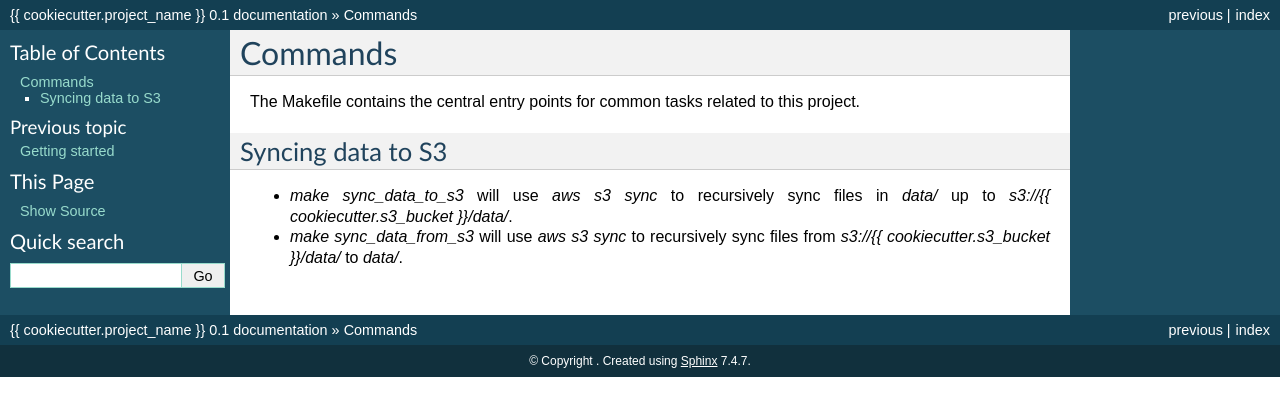
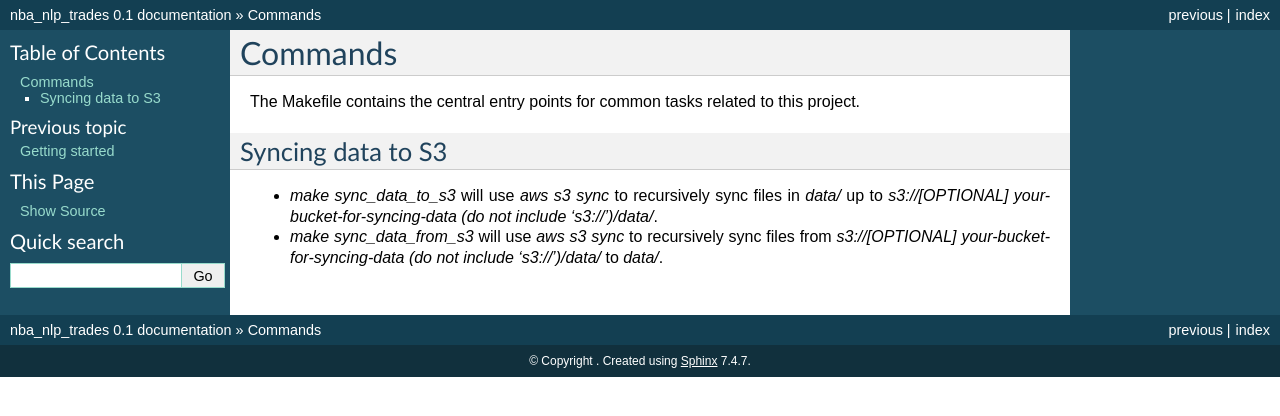
Before and after one commit to jrogers239/nba_trades, a Sphinx documentation site: the page built from docs/commands.rst, in a window 1280 px wide. Shown: the top 416 px of the page. Built offline with Sphinx 7.4.7, drawn with Linux system fonts in a browser that asks for light colours.

Commit message:
Fixes to the files for nba_trades

```diff
--- a/docs/commands.rst
+++ b/docs/commands.rst
@@ -6,5 +6,5 @@ The Makefile contains the central entry points for common tasks related to this
 Syncing data to S3
 ^^^^^^^^^^^^^^^^^^
 
-* `make sync_data_to_s3` will use `aws s3 sync` to recursively sync files in `data/` up to `s3://{{ cookiecutter.s3_bucket }}/data/`.
-* `make sync_data_from_s3` will use `aws s3 sync` to recursively sync files from `s3://{{ cookiecutter.s3_bucket }}/data/` to `data/`.
+* `make sync_data_to_s3` will use `aws s3 sync` to recursively sync files in `data/` up to `s3://[OPTIONAL] your-bucket-for-syncing-data (do not include 's3://')/data/`.
+* `make sync_data_from_s3` will use `aws s3 sync` to recursively sync files from `s3://[OPTIONAL] your-bucket-for-syncing-data (do not include 's3://')/data/` to `data/`.
--- a/docs/conf.py
+++ b/docs/conf.py
@@ -1,6 +1,6 @@
 # -*- coding: utf-8 -*-
 #
-# {{ cookiecutter.project_name }} documentation build configuration file, created by
+# nba_nlp_trades documentation build configuration file, created by
 # sphinx-quickstart.
 #
 # This file is execfile()d with the current directory set to its containing dir.
@@ -41,7 +41,7 @@ source_suffix = '.rst'
 master_doc = 'index'
 
 # General information about the project.
-project = u'{{ cookiecutter.project_name }}'
+project = u'nba_nlp_trades'
 
 # The version info for the project you're documenting, acts as replacement for
 # |version| and |release|, also used in various other places throughout the
@@ -164,7 +164,7 @@ html_static_path = ['_static']
 # html_file_suffix = None
 
 # Output file base name for HTML help builder.
-htmlhelp_basename = '{{ cookiecutter.repo_name }}doc'
+htmlhelp_basename = 'nba_tradesdoc'
 
 
 # -- Options for LaTeX output --------------------------------------------------
@@ -184,9 +184,9 @@ latex_elements = {
 # (source start file, target name, title, author, documentclass [howto/manual]).
 latex_documents = [
     ('index',
-     '{{ cookiecutter.repo_name }}.tex',
-     u'{{ cookiecutter.project_name }} Documentation',
-     u"{{ cookiecutter.author_name }}", 'manual'),
+     'nba_trades.tex',
+     u'nba_nlp_trades Documentation',
+     u"Jonathan Rogers", 'manual'),
 ]
 
 # The name of an image file (relative to this directory) to place at the top of
@@ -215,8 +215,8 @@ latex_documents = [
 # One entry per manual page. List of tuples
 # (source start file, name, description, authors, manual section).
 man_pages = [
-    ('index', '{{ cookiecutter.repo_name }}', u'{{ cookiecutter.project_name }} Documentation',
-     [u"{{ cookiecutter.author_name }}"], 1)
+    ('index', 'nba_trades', u'nba_nlp_trades Documentation',
+     [u"Jonathan Rogers"], 1)
 ]
 
 # If true, show URL addresses after external links.
@@ -229,9 +229,9 @@ man_pages = [
 # (source start file, target name, title, author,
 #  dir menu entry, description, category)
 texinfo_documents = [
-    ('index', '{{ cookiecutter.repo_name }}', u'{{ cookiecutter.project_name }} Documentation',
-     u"{{ cookiecutter.author_name }}", '{{ cookiecutter.project_name }}',
-     '{{ cookiecutter.description }}', 'Miscellaneous'),
+    ('index', 'nba_trades', u'nba_nlp_trades Documentation',
+     u"Jonathan Rogers", 'nba_nlp_trades',
+     'Take Raw Text file an convert into a useable table to track trades', 'Miscellaneous'),
 ]
 
 # Documents to append as an appendix to all manuals.
--- a/docs/index.rst
+++ b/docs/index.rst
@@ -1,9 +1,9 @@
-.. {{ cookiecutter.project_name }} documentation master file, created by
+.. nba_nlp_trades documentation master file, created by
    sphinx-quickstart.
    You can adapt this file completely to your liking, but it should at least
    contain the root `toctree` directive.
 
-{{ cookiecutter.project_name }} documentation!
+nba_nlp_trades documentation!
 ==============================================
 
 Contents:
--- a/requirements.txt
+++ b/requirements.txt
@@ -8,8 +8,3 @@ coverage
 awscli
 flake8
 python-dotenv>=0.5.1
-{% if cookiecutter.python_interpreter != 'python3' %}
-
-# backwards compatibility
-pathlib2
-{% endif %}
--- a/setup.py
+++ b/setup.py
@@ -4,7 +4,7 @@ setup(
     name='src',
     packages=find_packages(),
     version='0.1.0',
-    description='{{ cookiecutter.description }}',
-    author='{{ cookiecutter.author_name }}',
-    license='{% if cookiecutter.open_source_license == 'MIT' %}MIT{% elif cookiecutter.open_source_license == 'BSD-3-Clause' %}BSD-3{% endif %}',
+    description='Take Raw Text file an convert into a useable table to track trades',
+    author='Jonathan Rogers',
+    license='MIT',
 )
```
Also changed, not shown: README.md (+7 -2 lines), test_environment.py (added, +25 -0 lines), 5 other files.
